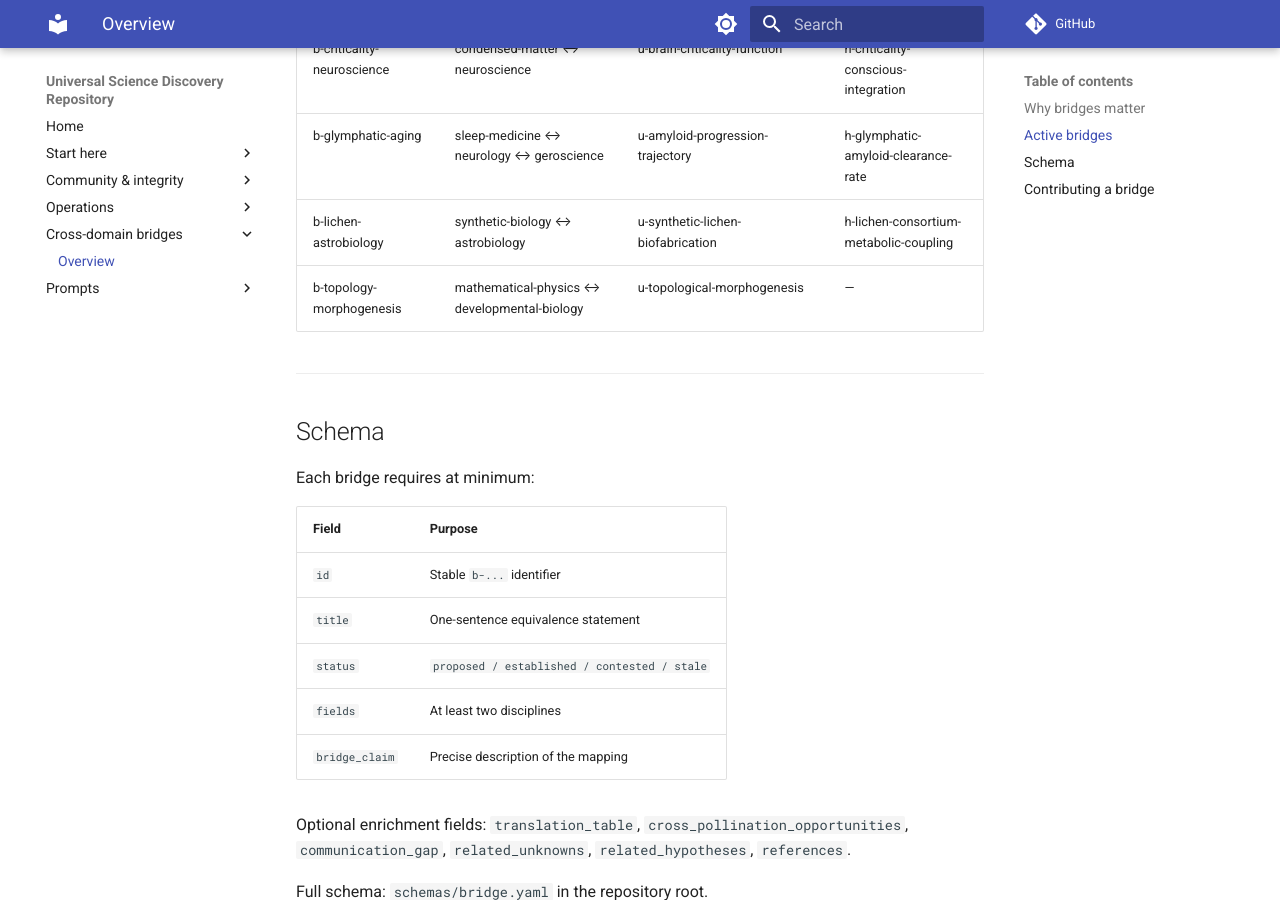
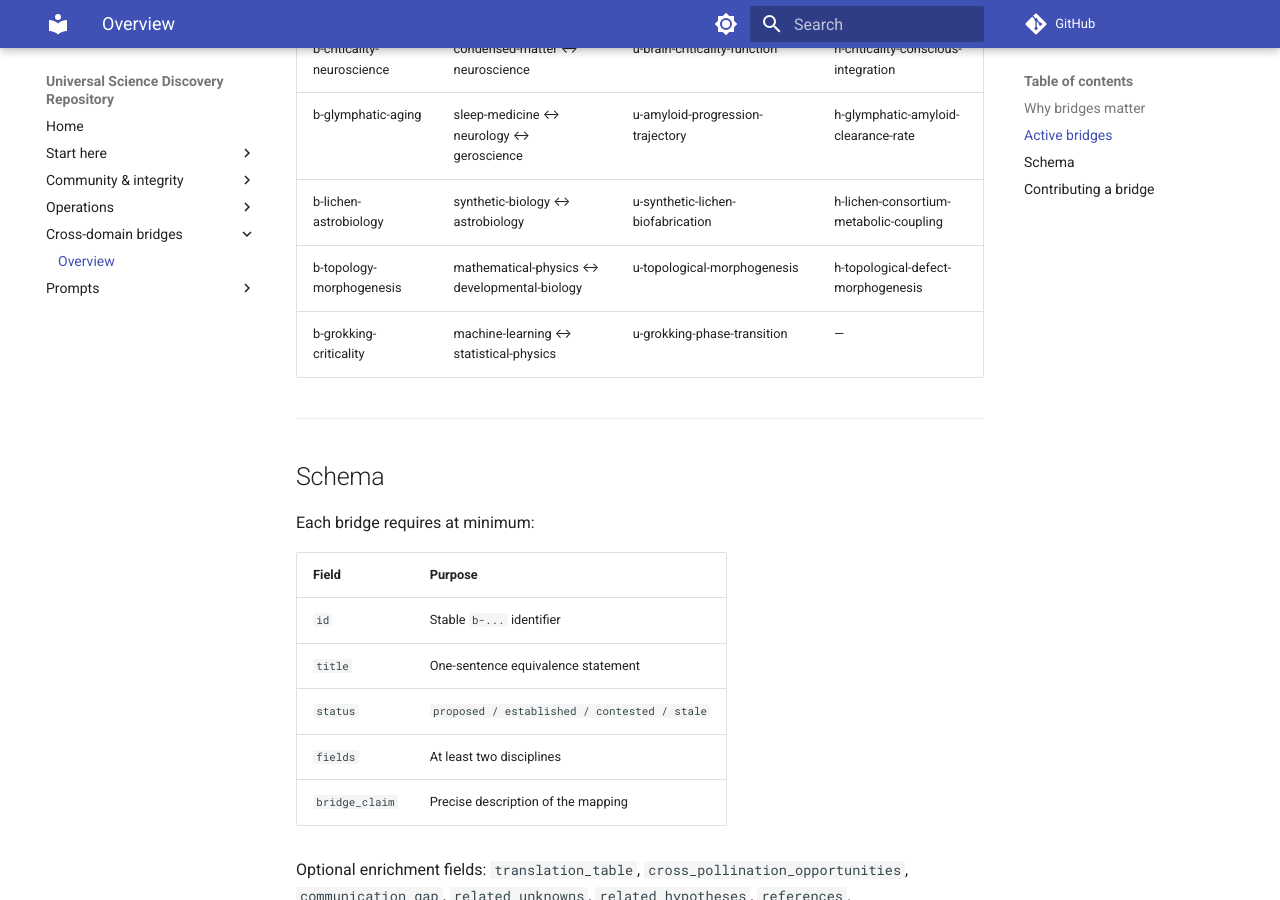
Before and after one commit to KR8ZYSHO3/Universal-Science-Discovery, an MkDocs documentation site: the page built from docs/CROSS_DOMAIN_BRIDGES.md, in a window 1280 px wide and 900 px high, scrolled down 823 px. Built offline with MkDocs 1.6.1 and Material for MkDocs 9.7.7, drawn with Linux system fonts in a browser that asks for light colours; comment, search, counter and statistics services are not loaded.

Commit message:
feat: nlin harvest — grokking bridge + cardiac criticality + topology hypothesis
Harvest: physics:nlin (25 records, 2026-04-21 to 2026-05-04)

New bridge (most surprising find):
- b-grokking-criticality: AI grokking phase transition == statistical-physics
  second-order transition; neural networks are the most controllable experimental
  platform ever available for studying critical phenomena. Bridge runs both ways.
  Seeded by arXiv 2604.16431 (Dimensional Criticality at Grokking).

New unknowns:
- u-grokking-phase-transition: universality class of grokking unknown; connection
  to biological learning (sleep consolidation) unexplored
- u-cardiac-criticality-synchronization: heart may operate near Kuramoto
  synchronisation criticality — same physics as brain; arrhythmia as phase
  transition. Seeded by arXiv 2604.13391.

New hypothesis:
- h-topological-defect-morphogenesis: topological charge conservation as predictive
  coordinate system for organ morphogenesis; charge violations predict developmental
  failure before morphological symptoms appear.

Updates:
- b-topology-morphogenesis: linked to h-topological-defect-morphogenesis
- docs/CROSS_DOMAIN_BRIDGES.md: table updated

Co-authored-by: Cursor <cursoragent@cursor.com>

```diff
--- a/docs/CROSS_DOMAIN_BRIDGES.md
+++ b/docs/CROSS_DOMAIN_BRIDGES.md
@@ -28,7 +28,8 @@ rediscover it independently — wasting decades. Bridges make the connection exp
 | b-criticality-neuroscience | condensed-matter ↔ neuroscience | u-brain-criticality-function | h-criticality-conscious-integration |
 | b-glymphatic-aging | sleep-medicine ↔ neurology ↔ geroscience | u-amyloid-progression-trajectory | h-glymphatic-amyloid-clearance-rate |
 | b-lichen-astrobiology | synthetic-biology ↔ astrobiology | u-synthetic-lichen-biofabrication | h-lichen-consortium-metabolic-coupling |
-| b-topology-morphogenesis | mathematical-physics ↔ developmental-biology | u-topological-morphogenesis | — |
+| b-topology-morphogenesis | mathematical-physics ↔ developmental-biology | u-topological-morphogenesis | h-topological-defect-morphogenesis |
+| b-grokking-criticality | machine-learning ↔ statistical-physics | u-grokking-phase-transition | — |
 
 ---
 
```
Also changed, not shown: cross-domain/ai-physics/README.md (added, +9 -0 lines), 5 other files.
